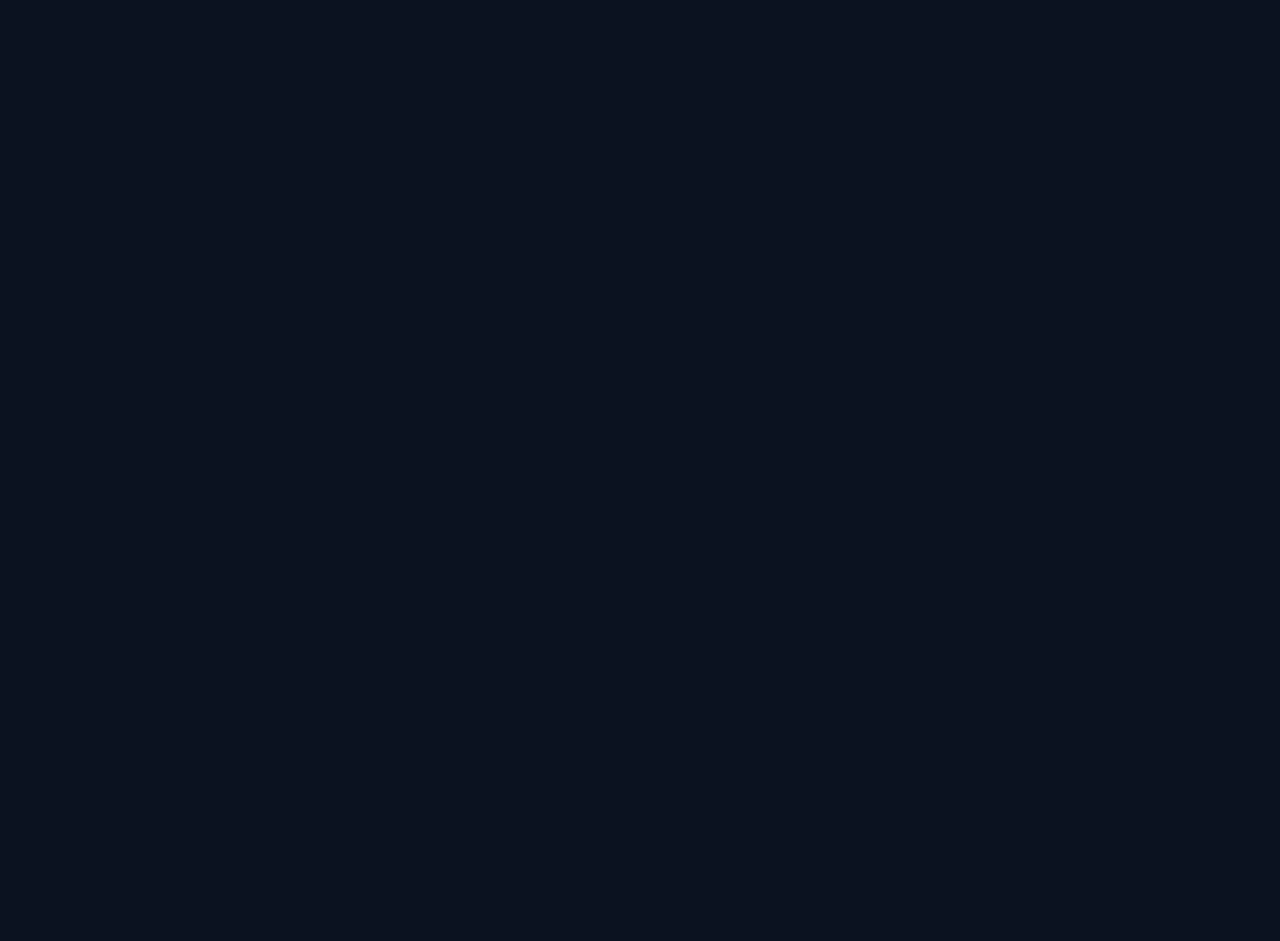
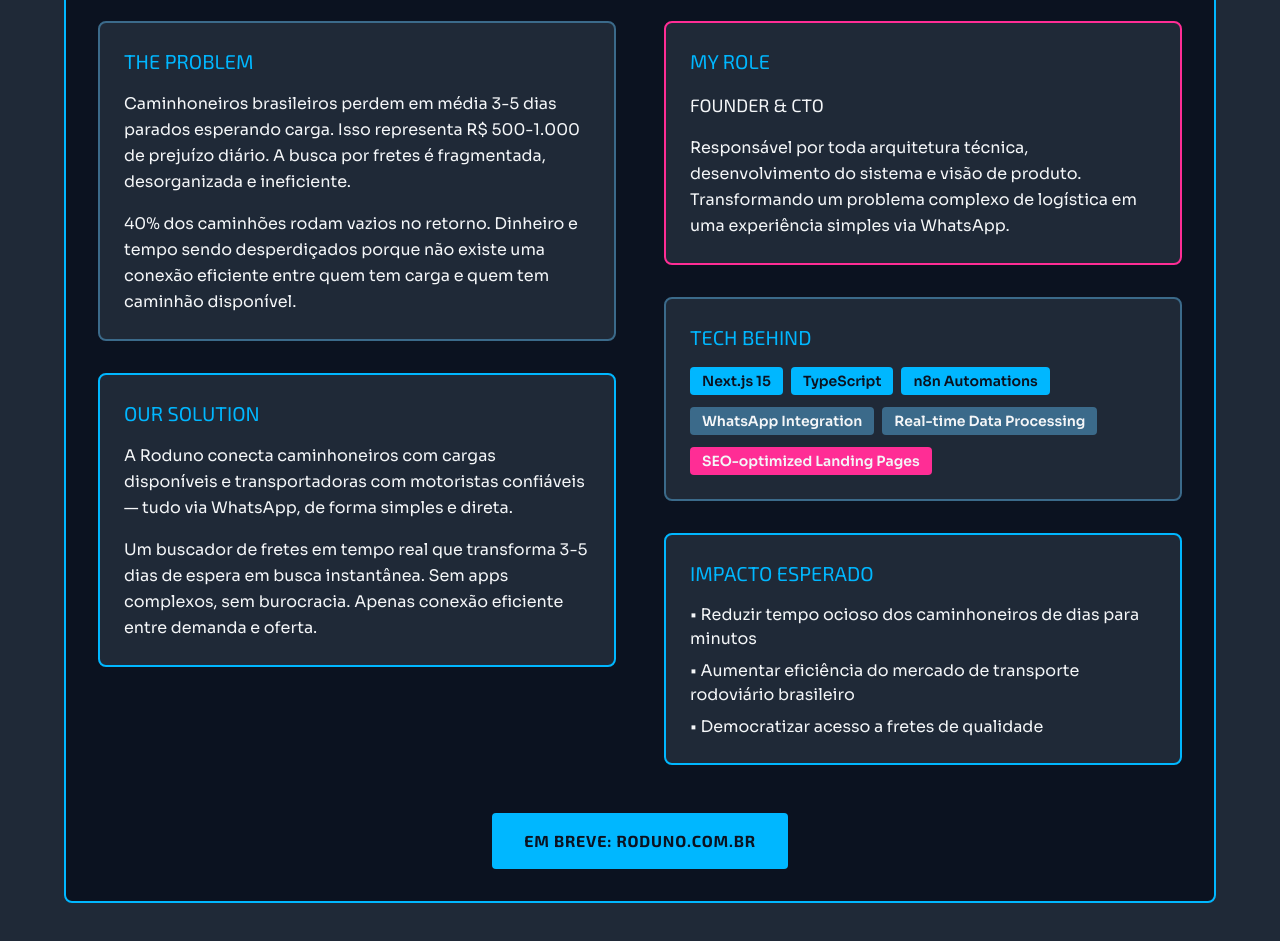
Before and after one commit to jonataswm01/webj-landing, a Next.js app: page / in a window 1280 px wide. Shown: the part 3760-4701 px from the top of the page. Before the commit the page ends 3367 px from the top, so only its background shows below. Built offline with nearby package versions, Linux system fonts and the light colour scheme.

Commit message:
feat: implement Featured Project (Roduno) section with problem/solution and tech stack

```diff
--- a/src/app/page.tsx
+++ b/src/app/page.tsx
@@ -250,6 +250,120 @@
           </div>
         </div>
       </section>
+
+      {/* Featured Project - Roduno */}
+      <section className="bg-slate py-20 px-8">
+        <div className="max-w-6xl mx-auto">
+          {/* Section Title */}
+          <h2 className="font-titulo text-4xl md:text-5xl font-bold text-cyan uppercase tracking-wider text-center mb-16">
+            Current Focus: Roduno
+          </h2>
+
+          {/* Project Tag */}
+          <div className="text-center mb-8">
+            <span className="font-titulo bg-cyan text-carvao px-4 py-2 rounded-full text-sm uppercase tracking-wider">
+              🚀 In Active Development
+            </span>
+          </div>
+
+          {/* Project Card */}
+          <div className="bg-carvao border-2 border-cyan rounded-lg p-8 hover:border-magenta transition-all duration-300 hover:shadow-2xl hover:shadow-cyan/20">
+            {/* Headline */}
+            <h3 className="font-titulo text-3xl md:text-4xl text-cyan uppercase tracking-wider mb-4 text-center">
+              O Ponto de Encontro da Estrada
+            </h3>
+
+            {/* Subheadline */}
+            <p className="font-texto text-xl text-off-white text-center mb-12 max-w-4xl mx-auto">
+              Primeiro ecossistema gratuito de serviços para caminhoneiros do Brasil
+            </p>
+
+            <div className="grid grid-cols-1 lg:grid-cols-2 gap-12">
+              {/* Left Column - Problem & Solution */}
+              <div className="space-y-8">
+                {/* The Problem */}
+                <div className="bg-slate p-6 rounded-lg border-2 border-steel-blue">
+                  <h4 className="font-titulo text-xl text-cyan uppercase mb-4">The Problem</h4>
+                  <p className="font-texto text-off-white leading-relaxed mb-4">
+                    Caminhoneiros brasileiros perdem em média 3-5 dias parados esperando
+                    carga. Isso representa R$ 500-1.000 de prejuízo diário. A busca por
+                    fretes é fragmentada, desorganizada e ineficiente.
+                  </p>
+                  <p className="font-texto text-off-white leading-relaxed">
+                    40% dos caminhões rodam vazios no retorno. Dinheiro e tempo sendo
+                    desperdiçados porque não existe uma conexão eficiente entre quem
+                    tem carga e quem tem caminhão disponível.
+                  </p>
+                </div>
+
+                {/* Our Solution */}
+                <div className="bg-slate p-6 rounded-lg border-2 border-cyan">
+                  <h4 className="font-titulo text-xl text-cyan uppercase mb-4">Our Solution</h4>
+                  <p className="font-texto text-off-white leading-relaxed mb-4">
+                    A Roduno conecta caminhoneiros com cargas disponíveis e transportadoras
+                    com motoristas confiáveis — tudo via WhatsApp, de forma simples e direta.
+                  </p>
+                  <p className="font-texto text-off-white leading-relaxed">
+                    Um buscador de fretes em tempo real que transforma 3-5 dias de espera
+                    em busca instantânea. Sem apps complexos, sem burocracia. Apenas conexão
+                    eficiente entre demanda e oferta.
+                  </p>
+                </div>
+              </div>
+
+              {/* Right Column - Role & Tech */}
+              <div className="space-y-8">
+                {/* My Role */}
+                <div className="bg-slate p-6 rounded-lg border-2 border-magenta">
+                  <h4 className="font-titulo text-xl text-cyan uppercase mb-4">My Role</h4>
+                  <h5 className="font-titulo text-lg text-off-white uppercase mb-4">Founder & CTO</h5>
+                  <p className="font-texto text-off-white leading-relaxed">
+                    Responsável por toda arquitetura técnica, desenvolvimento do sistema e
+                    visão de produto. Transformando um problema complexo de logística em
+                    uma experiência simples via WhatsApp.
+                  </p>
+                </div>
+
+                {/* Tech Behind */}
+                <div className="bg-slate p-6 rounded-lg border-2 border-steel-blue">
+                  <h4 className="font-titulo text-xl text-cyan uppercase mb-4">Tech Behind</h4>
+                  <div className="space-y-3">
+                    <div className="flex flex-wrap gap-2">
+                      <span className="font-texto bg-cyan text-carvao px-3 py-1 rounded text-sm font-semibold">Next.js 15</span>
+                      <span className="font-texto bg-cyan text-carvao px-3 py-1 rounded text-sm font-semibold">TypeScript</span>
+                      <span className="font-texto bg-cyan text-carvao px-3 py-1 rounded text-sm font-semibold">n8n Automations</span>
+                    </div>
+                    <div className="flex flex-wrap gap-2">
+                      <span className="font-texto bg-steel-blue text-off-white px-3 py-1 rounded text-sm font-semibold">WhatsApp Integration</span>
+                      <span className="font-texto bg-steel-blue text-off-white px-3 py-1 rounded text-sm font-semibold">Real-time Data Processing</span>
+                    </div>
+                    <div className="flex flex-wrap gap-2">
+                      <span className="font-texto bg-magenta text-off-white px-3 py-1 rounded text-sm font-semibold">SEO-optimized Landing Pages</span>
+                    </div>
+                  </div>
+                </div>
+
+                {/* Impacto Esperado */}
+                <div className="bg-slate p-6 rounded-lg border-2 border-cyan">
+                  <h4 className="font-titulo text-xl text-cyan uppercase mb-4">Impacto Esperado</h4>
+                  <ul className="font-texto text-off-white space-y-2">
+                    <li>• Reduzir tempo ocioso dos caminhoneiros de dias para minutos</li>
+                    <li>• Aumentar eficiência do mercado de transporte rodoviário brasileiro</li>
+                    <li>• Democratizar acesso a fretes de qualidade</li>
+                  </ul>
+                </div>
+              </div>
+            </div>
+
+            {/* CTA */}
+            <div className="text-center mt-12">
+              <button className="font-titulo bg-cyan text-carvao px-8 py-4 rounded font-bold uppercase tracking-wider hover:bg-magenta transition-all duration-300 transform hover:scale-105">
+                Em breve: roduno.com.br
+              </button>
+            </div>
+          </div>
+        </div>
+      </section>
     </div>
   );
 }
```
